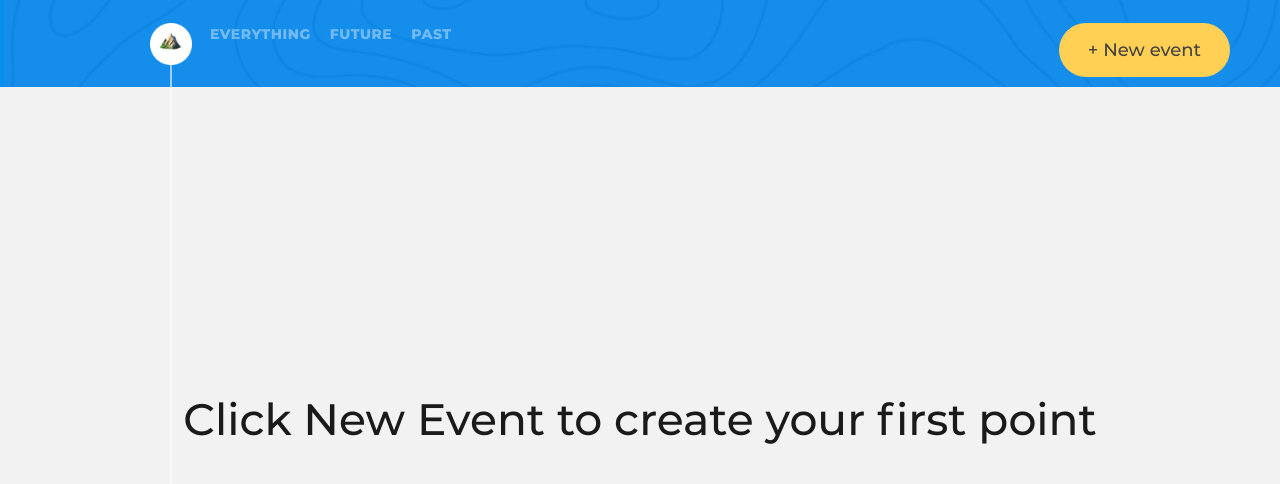
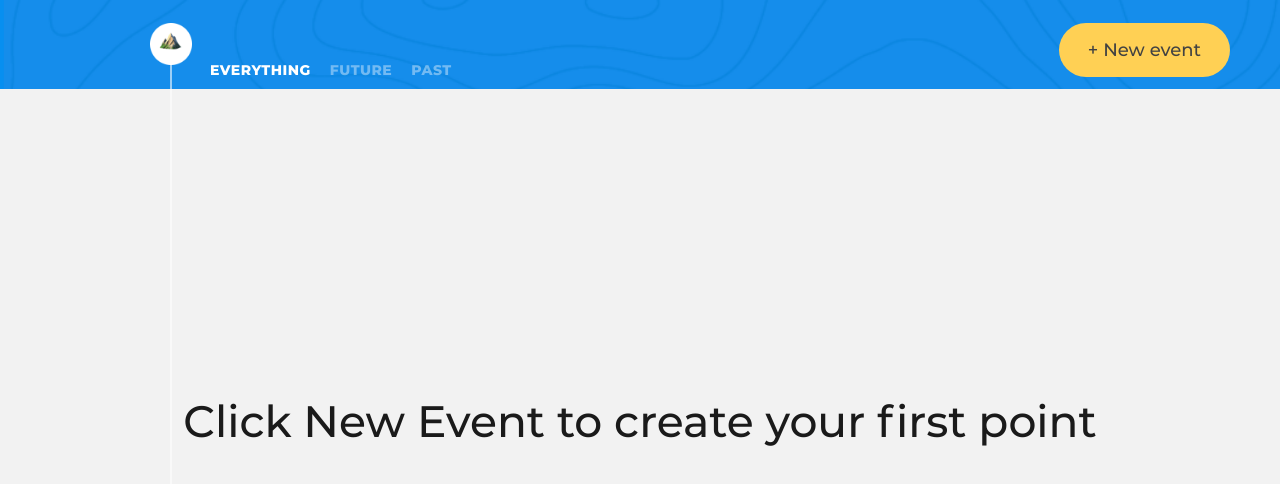
Before and after one commit to Kornerupin/619481-big-trip-17, a website built with webpack: page public/index.html in a window 1280 px wide. Built offline with nearby package versions, Linux system fonts and the light colour scheme; no server answers.

Commit message:
Fix filters disabled status without points

```diff
--- a/public/css/style.css
+++ b/public/css/style.css
@@ -189,6 +189,7 @@ main {
   margin-bottom: 35px; }
 
 .trip-main__trip-controls {
+  margin-top: 36px;
   width: 600px; }
 
 .trip-main__event-add-btn {
--- a/src/view/trip-filters-view.js
+++ b/src/view/trip-filters-view.js
@@ -4,7 +4,7 @@ import {FILTER_TYPES} from '../const';
 const createFilterTemplate = (type, activeType, pointsModel, filterModel) => {
   const textChecked = type.toLowerCase() === activeType.toLowerCase() ? 'checked' : '';
   let textDisabled = filterModel.filters[FILTER_TYPES[type]].filterFunc(pointsModel.points).length > 0 ? '' : ' disabled ';
-  if (type === FILTER_TYPES.EVERYTHING) {
+  if (FILTER_TYPES[type] === FILTER_TYPES.EVERYTHING) {
     textDisabled = '';
   }
 
```
